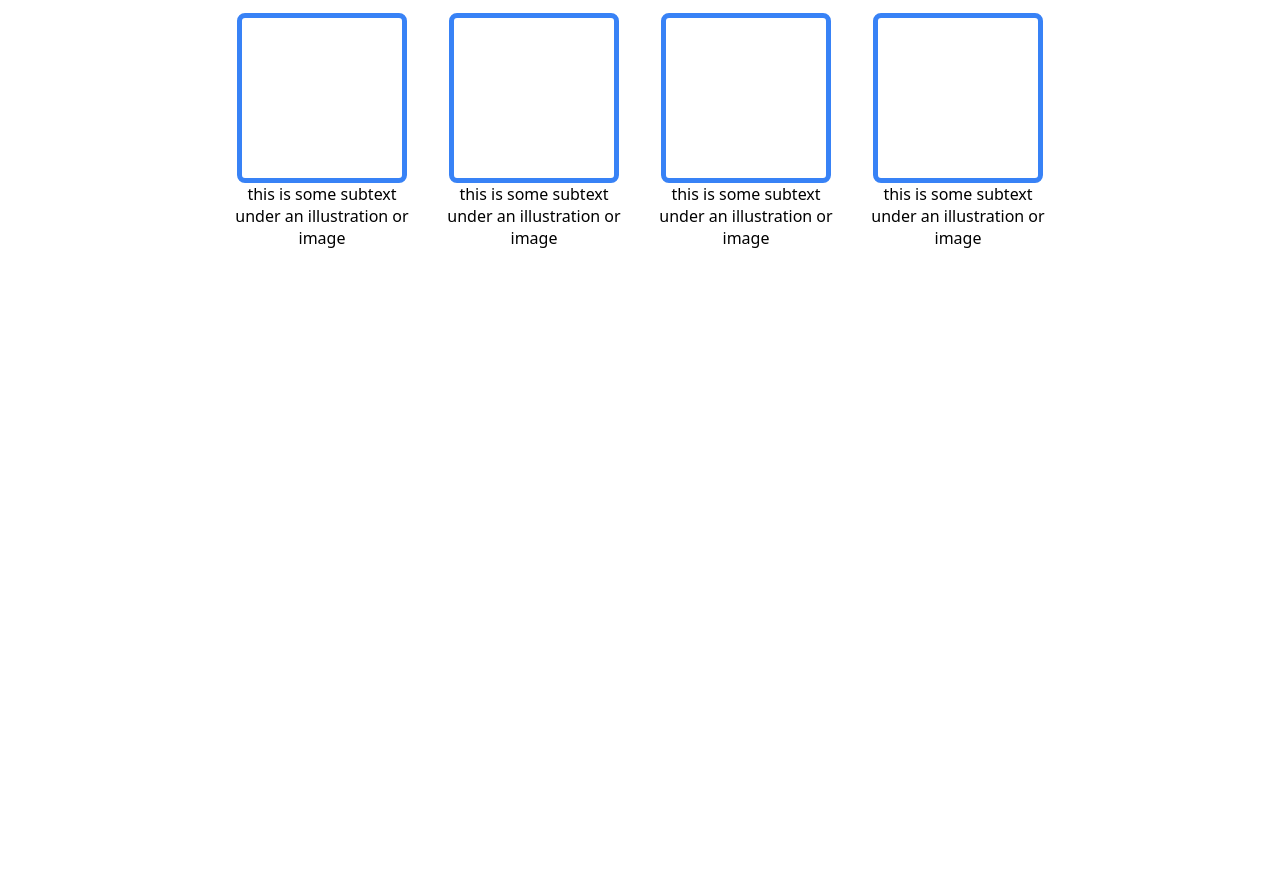
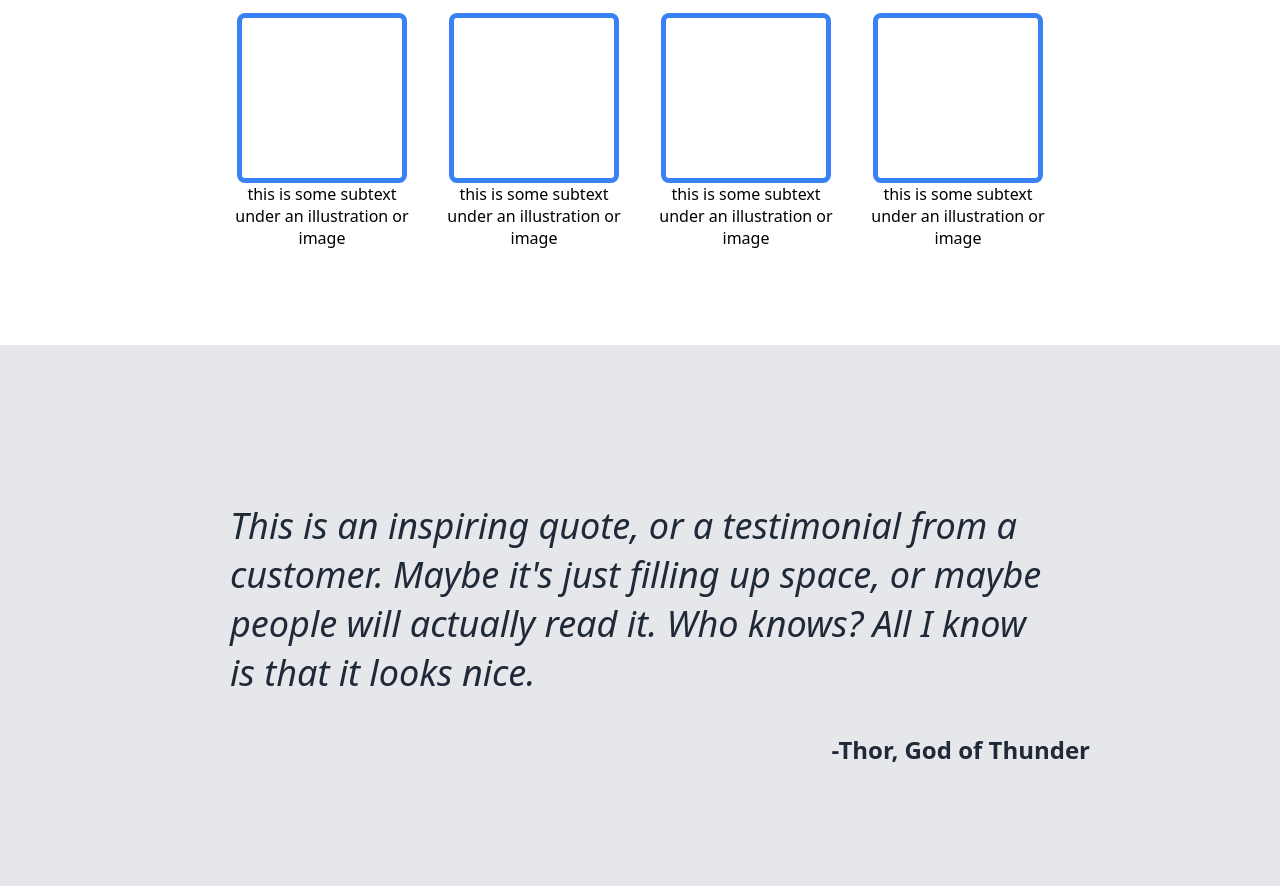
Before and after one commit to jinayang15/landing-page, a plain HTML site: page index.html in a window 1280 px wide. Shown: the part 755-1641 px from the top of the page. Before the commit the page ends 1100 px from the top, so only its background shows below. Drawn offline with Linux system fonts and the light colour scheme.

Commit message:
Finished quote section

```diff
--- a/index.html
+++ b/index.html
@@ -46,5 +46,12 @@
                 </div>
             </div>
         </div>
+        <div class="container three">
+            <blockquote>
+                This is an inspiring quote, or a testimonial from a customer. Maybe it's just filling up space,
+                or maybe people will actually read it. Who knows? All I know is that it looks nice.
+            </blockquote>
+            <div class="person">-Thor, God of Thunder</div>
+        </div>
     </body>
 </html>
--- a/styles.css
+++ b/styles.css
@@ -32,6 +32,13 @@ a, .description {
     font-size: 16px;
 }
 
+blockquote {
+    font-size: 36px;
+    font-weight: lighter;
+    color: #1F2937;
+    font-style: italic;
+}
+
 .container.one{
     padding: 0px 240px;
     background-color: #1f2937;
@@ -40,6 +47,11 @@ a, .description {
 
 .container.two{
     padding: 48px;
+}
+
+.container.three{
+    background-color: #e5e7eb;
+    padding: 120px 190px;
 }
 
 .logo {
@@ -112,3 +124,10 @@ a, .description {
 .subtext {
     font-size: 16px;
 }
+
+.person {
+    color:#1F2937;
+    font-size:24px;
+    font-weight: bold;
+    text-align: right;
+}
```
